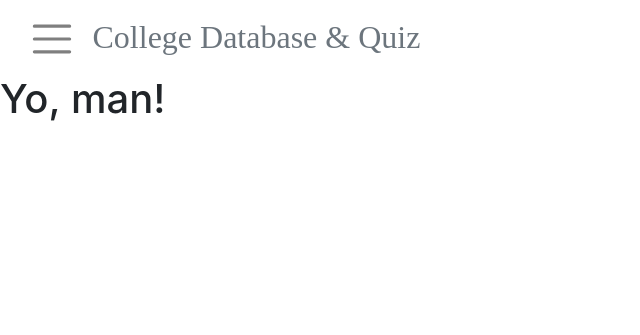
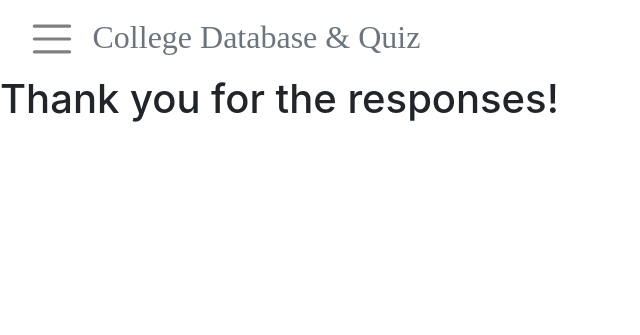
Before and after one commit to ryanshay18/P3_Parrots, a Flask app: template templates/results.html in a window 1280 px wide. Shown: the top 335 px of the page, without its empty margins (0-640 px from the left). Run offline with Flask 2, Linux system fonts and the light colour scheme; the template is opened without the code that fills it, so the values that code supplies are empty; some libraries are stand-ins or nearby versions.

Commit message:
quiz work

```diff
--- a/templates/results.html
+++ b/templates/results.html
@@ -2,6 +2,6 @@
 
 {% block link1 %}
 
-<h1>Yo, man!</h1>
+<h1>Thank you for the responses!</h1>
 
 {% endblock %}
```
